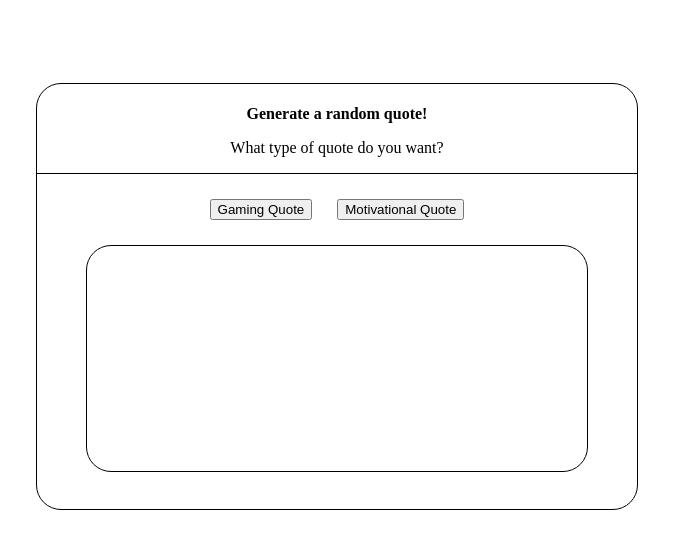
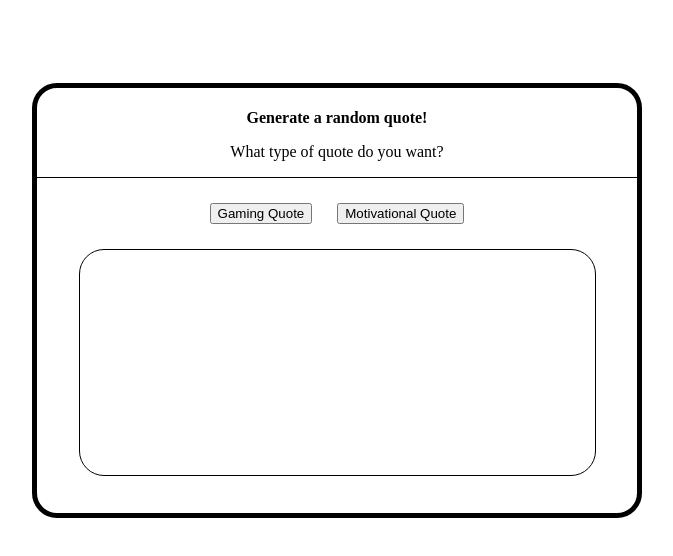
Before and after one commit to itsLiterallyJake/random-quote-generator, a plain HTML site: page index.html in a window 1280 px wide. Shown: the whole page, without its empty margins (303-976 px from the left). Drawn offline with Linux system fonts and the light colour scheme.

Commit message:
Increased padding on the quote box sides

```diff
--- a/styles.css
+++ b/styles.css
@@ -5,10 +5,11 @@
     align-items: center;
 }
 .main-container {
+    border: 5px solid black;
+    position: relative;
     display: flex;
     flex-direction: column;
     align-items: center;
-    border: 1px solid black;
     border-radius: 25px;
     height: 425px;
     width: 600px;
@@ -29,6 +30,7 @@
     margin-top: 25px;
 }
 .quote-box {
+    padding-left: 15px;
     display: flex;
     flex-direction: column;
     align-items: center;
```
